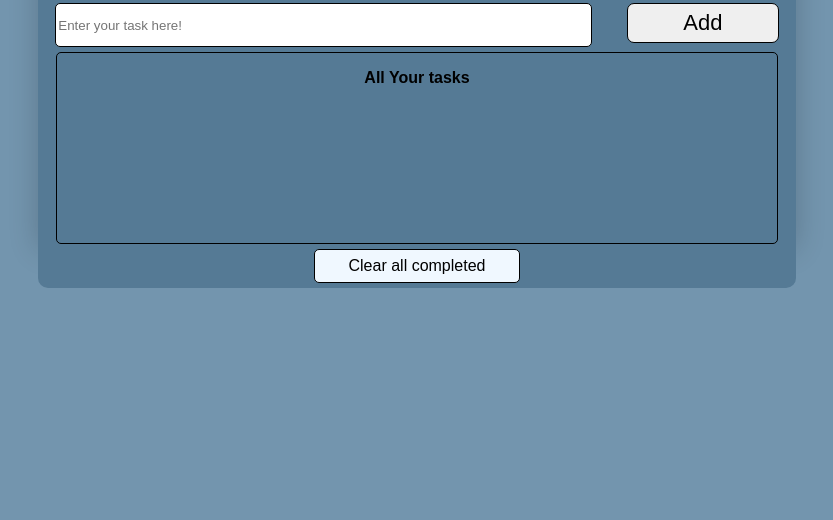
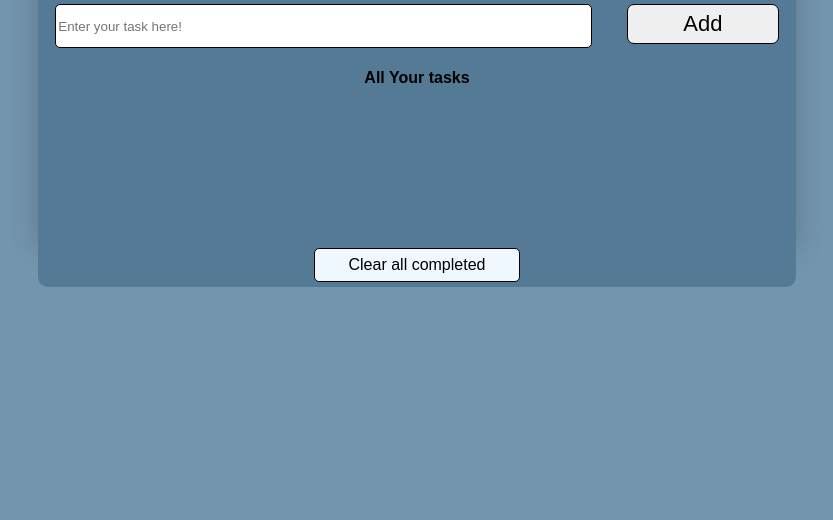
Before and after one commit to ZabihullahNooriWardak/brandNewTodoApp, a website built with webpack: page src/index.html in a window 1280 px wide. Shown: the part 296-816 px from the top of the page, without its empty margins (223-1056 px from the left). Built offline with nearby package versions, Linux system fonts and the light colour scheme.

Commit message:
style added

```diff
--- a/src/style.css
+++ b/src/style.css
@@ -102,9 +102,7 @@ div.clear {
 
 div.tasks {
   width: 95%;
-  border: 1.8px solid black;
   min-height: 190px;
-  border-radius: 5px;
   margin: 5px auto;
   max-height: 50vh;
   overflow-y: auto;
```
Also changed, not shown: dist/main.bundle.js.
